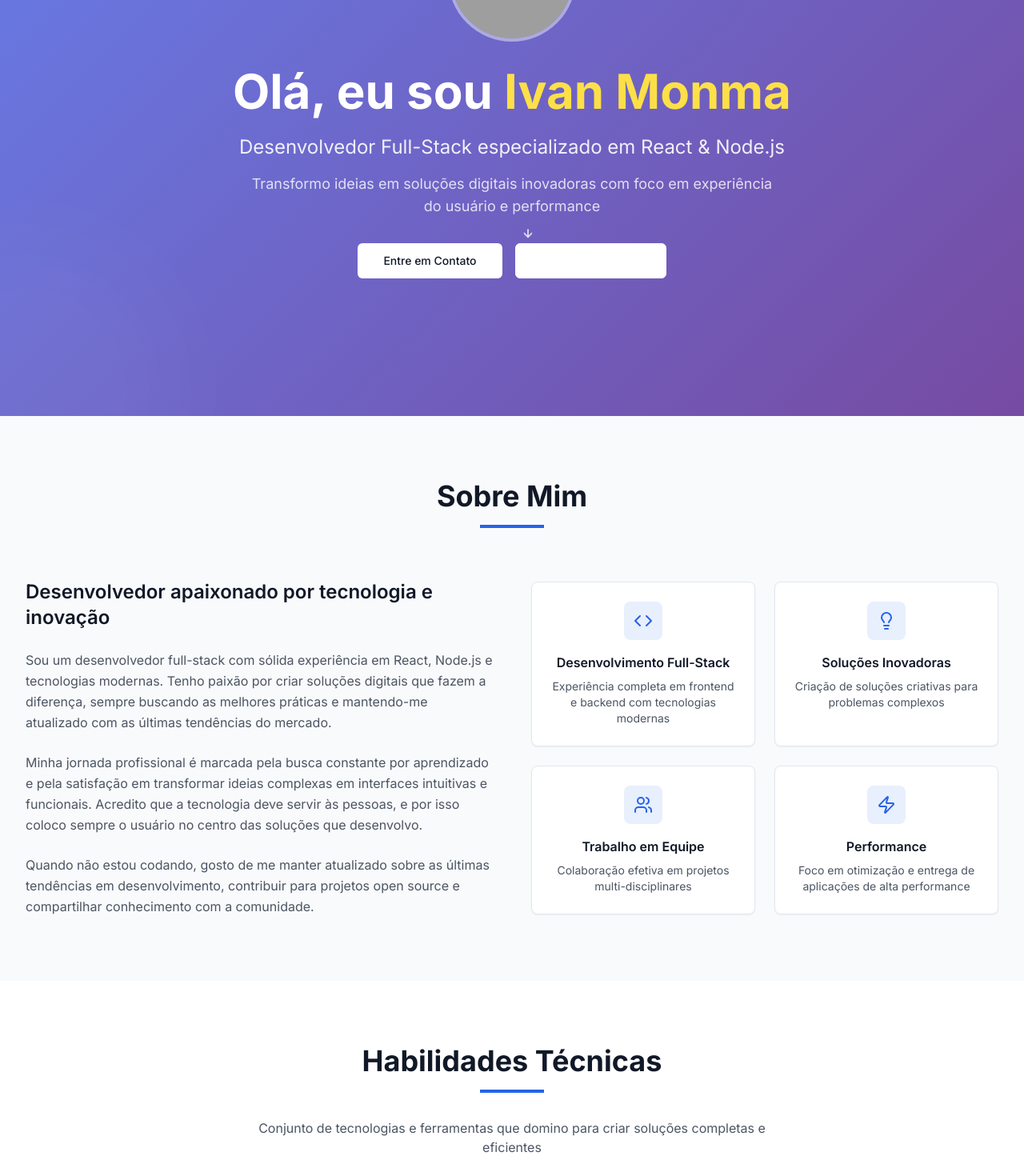
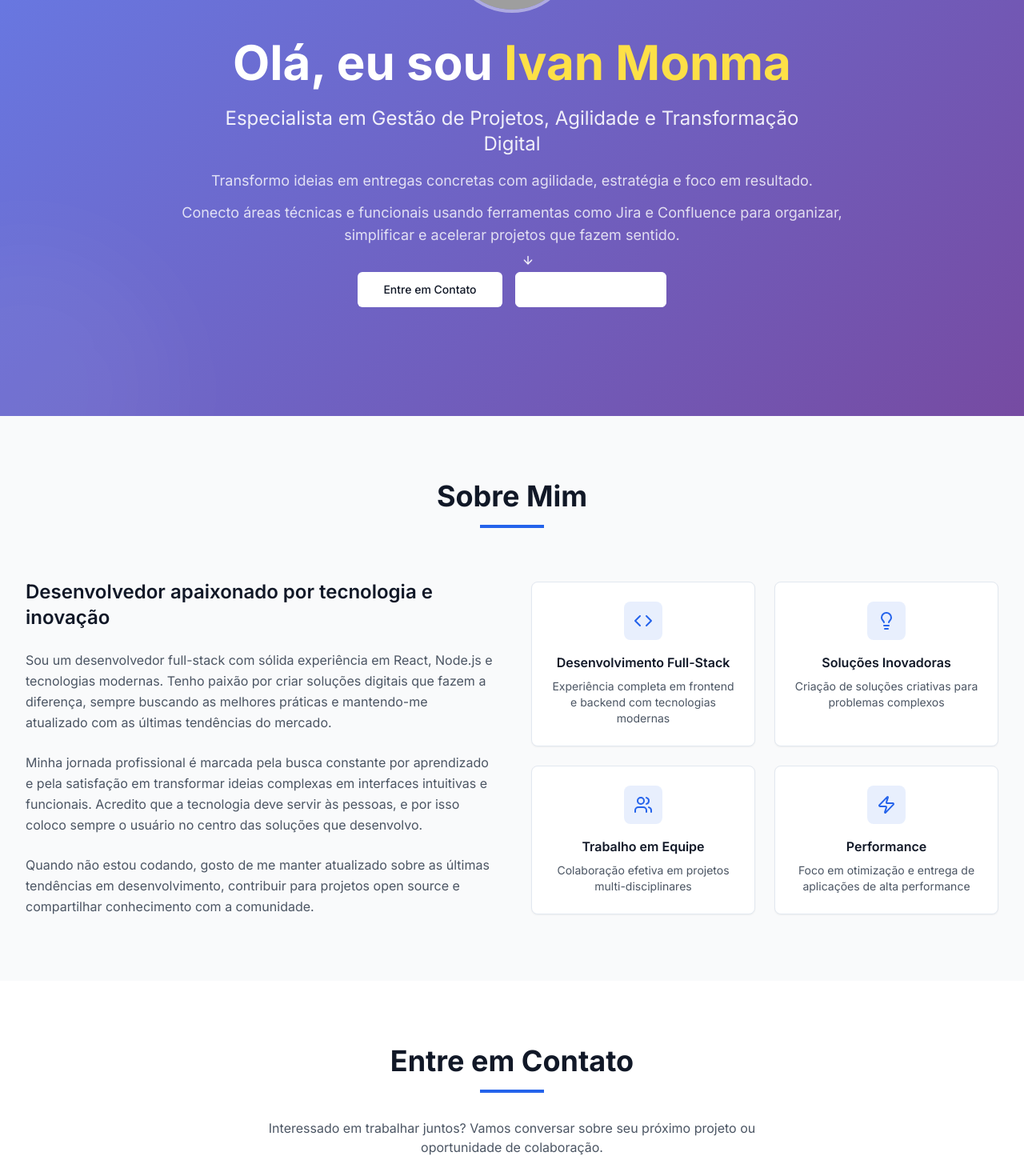
Before and after one commit to monmaivan/ivan-monma, a React (Vite) app: page / in a window 1280 px wide. Shown: the part 280-1750 px from the top of the page at 80% size. Built offline with nearby package versions, Linux system fonts and the light colour scheme; grey boxes are pictures that could not be loaded.

Commit message:
Refactor: Remove sections and update hero text
Removed the skills, experience, and education sections.
Updated the hero section text.

```diff
--- a/src/components/HeroSection.tsx
+++ b/src/components/HeroSection.tsx
@@ -38,11 +38,12 @@ const HeroSection = () => {
               Olá, eu sou <span className="text-yellow-300">Ivan Monma</span>
             </h1>
             <p className="text-xl md:text-2xl text-white/90 mb-4 max-w-3xl mx-auto">
-              Desenvolvedor Full-Stack especializado em React & Node.js
+              Especialista em Gestão de Projetos, Agilidade e Transformação Digital
             </p>
-            <p className="text-lg text-white/80 mb-8 max-w-2xl mx-auto">
-              Transformo ideias em soluções digitais inovadoras com foco em experiência do usuário e performance
-            </p>
+            <div className="text-lg text-white/80 mb-8 max-w-4xl mx-auto space-y-3">
+              <p>Transformo ideias em entregas concretas com agilidade, estratégia e foco em resultado.</p>
+              <p>Conecto áreas técnicas e funcionais usando ferramentas como Jira e Confluence para organizar, simplificar e acelerar projetos que fazem sentido.</p>
+            </div>
 
             <div className="flex flex-col sm:flex-row gap-4 justify-center items-center">
               <Button
--- a/src/pages/Index.tsx
+++ b/src/pages/Index.tsx
@@ -3,8 +3,6 @@ import React from 'react';
 import Header from '@/components/Header';
 import HeroSection from '@/components/HeroSection';
 import AboutSection from '@/components/AboutSection';
-import SkillsSection from '@/components/SkillsSection';
-import ExperienceSection from '@/components/ExperienceSection';
 import ContactSection from '@/components/ContactSection';
 import Footer from '@/components/Footer';
 
@@ -14,8 +12,6 @@ const Index = () => {
       <Header />
       <HeroSection />
       <AboutSection />
-      <SkillsSection />
-      <ExperienceSection />
       <ContactSection />
       <Footer />
     </div>
```
